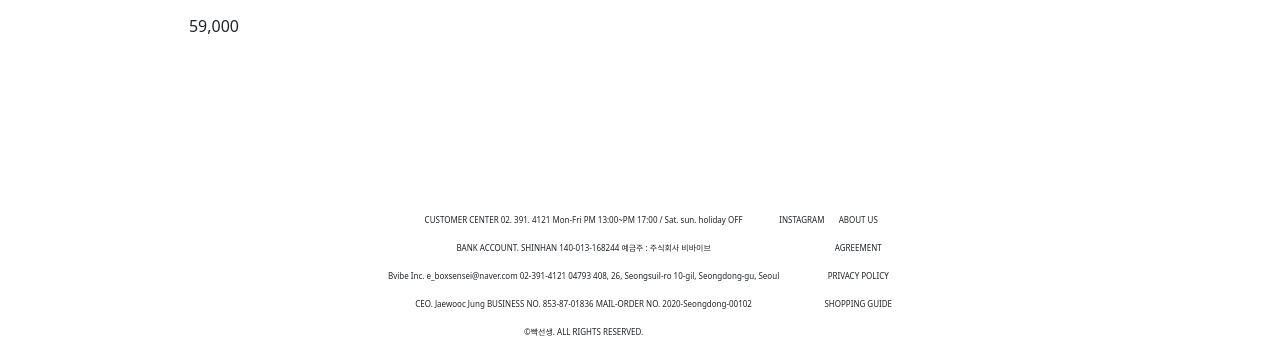
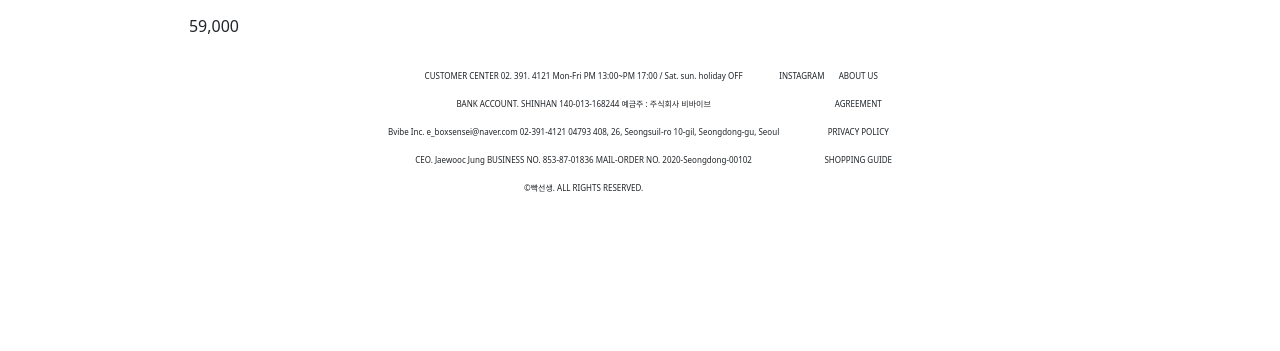
Before and after one commit to musso91hyukjun/shoppingmallProject, a React (Create React App) app in the folder shoppingmallui/: page / in a window 1280 px wide. Shown: the part 446-797 px from the top of the page. Built offline with nearby package versions, Linux system fonts and the light colour scheme.

Commit message:
footer- position-absolute 제거

```diff
--- a/shoppingmallui/src/component/Footer.jsx
+++ b/shoppingmallui/src/component/Footer.jsx
@@ -2,7 +2,7 @@
 export default function Footer() {
 
     return (
-        <footer className="d-flex vw-100 justify-content-center position-absolute bottom-0">
+        <footer className="d-flex vw-100 justify-content-center bottom-0">
             <div className="start">
                 <p>CUSTOMER CENTER   02. 391. 4121   Mon-Fri PM 13:00~PM 17:00 / Sat. sun. holiday OFF</p>
                 <p>BANK ACCOUNT.   SHINHAN 140-013-168244   예금주 : 주식회사 비바이브</p>
```
